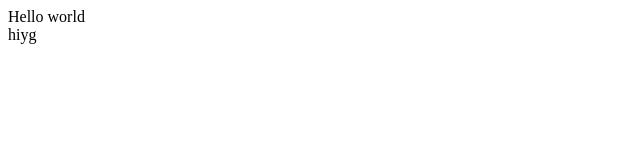
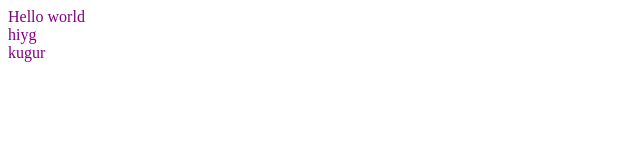
Before and after one commit to Margberry/redFlag, a plain HTML site: page index.html in a window 1280 px wide. Shown: the whole page, without its empty margins (0-640 px from the left). Drawn offline with Linux system fonts and the light colour scheme.

Commit message:
change color

```diff
--- a/index.html
+++ b/index.html
@@ -10,6 +10,7 @@
 <body>
     Hello world
     <div> hiyg</div>
+    kugur
 
 </body>
 </html>
--- a/style.css
+++ b/style.css
@@ -1,3 +1,4 @@
 body{
     background: white;
+    color:purple;
 }
```
